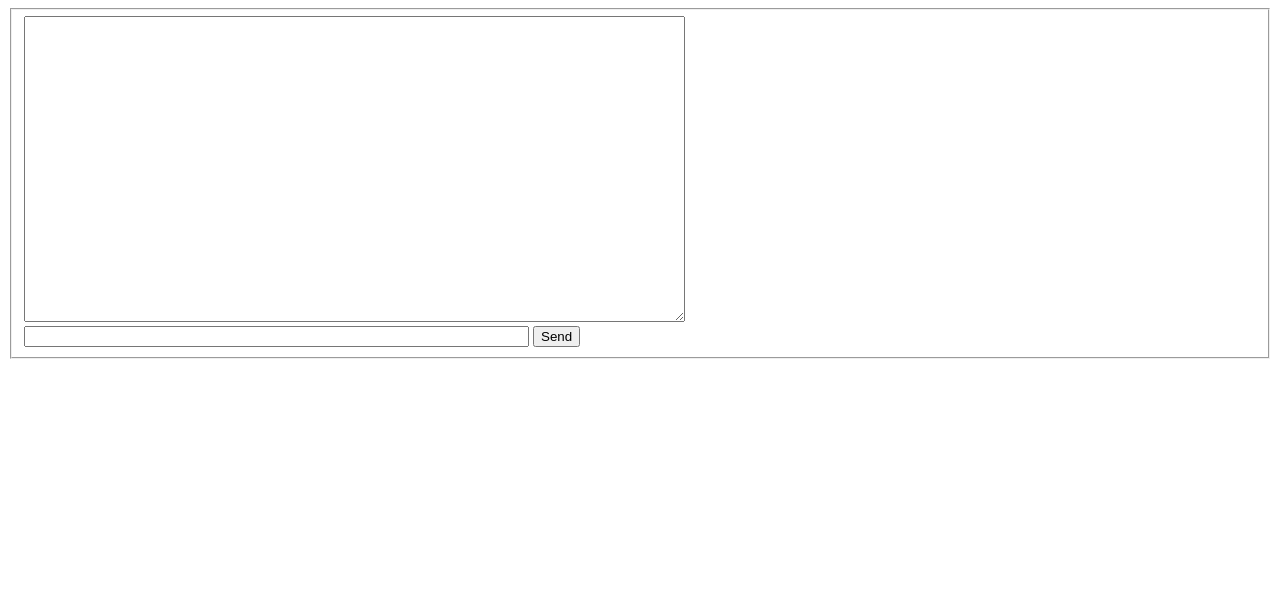
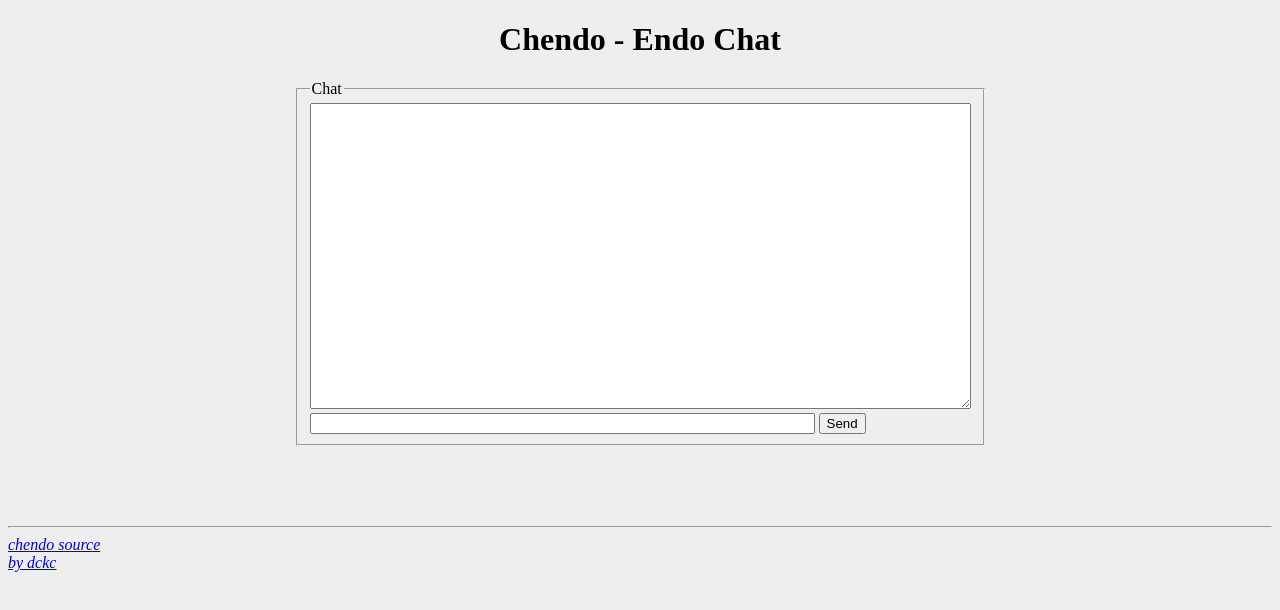
Before and after one commit to dckc/chendo, a website: page src/chatUI/chatPage.html in a window 1280 px wide. Drawn offline with Linux system fonts and the light colour scheme.

Commit message:
chat page style
AI-assisted fun!
ack: codeium

```diff
--- a/src/chatUI/chatPage.html
+++ b/src/chatUI/chatPage.html
@@ -1,15 +1,47 @@
 <!DOCTYPE html>
 <title>chendo</title>
+<style>
+/* easy-to-read background */
+  body {
+    background: #eee;
+  }
+
+  .center {
+    /* center the main element */
+    display: flex;
+    justify-content: center;
+  }
+
+  /* vertical space before footer */
+  footer {
+    margin-top: 5em;
+}
+</style>
+
 <body>
-<form>
+
+  <h1 class="center">Chendo - Endo Chat</h1>
+  <form class="center">
     <fieldset>
+      <legend>Chat</legend>
       <textarea name="history" cols="80" rows="20"> </textarea>
       <br />
-    <input name="msg" size="60"/> <input type="submit" name="send" value="Send" /></fieldset>
+      <input name="msg" size="60" /> <input type="submit" name="send" value="Send" />
+    </fieldset>
     </fieldset>
   </form>
+
+  <!-- signatute at the bottom of thepage -->
+  <footer>
+    <hr />
+    <address>
+      <a href="https://github.com/dckc/chendo">chendo source</a><br />
+      <a href="https://github.com/dckc">by dckc</a>
+    </address>
+  </footer>
+
   <script type="module">
-    import {attach} from './chat.js';
+    import { attach } from './chat.js';
     attach({
       querySelector: s => document.querySelector(s),
       makeWebSocket: (...args) => new WebSocket(...args),
```
Lines whose indentation alone changed are shown as unchanged.
